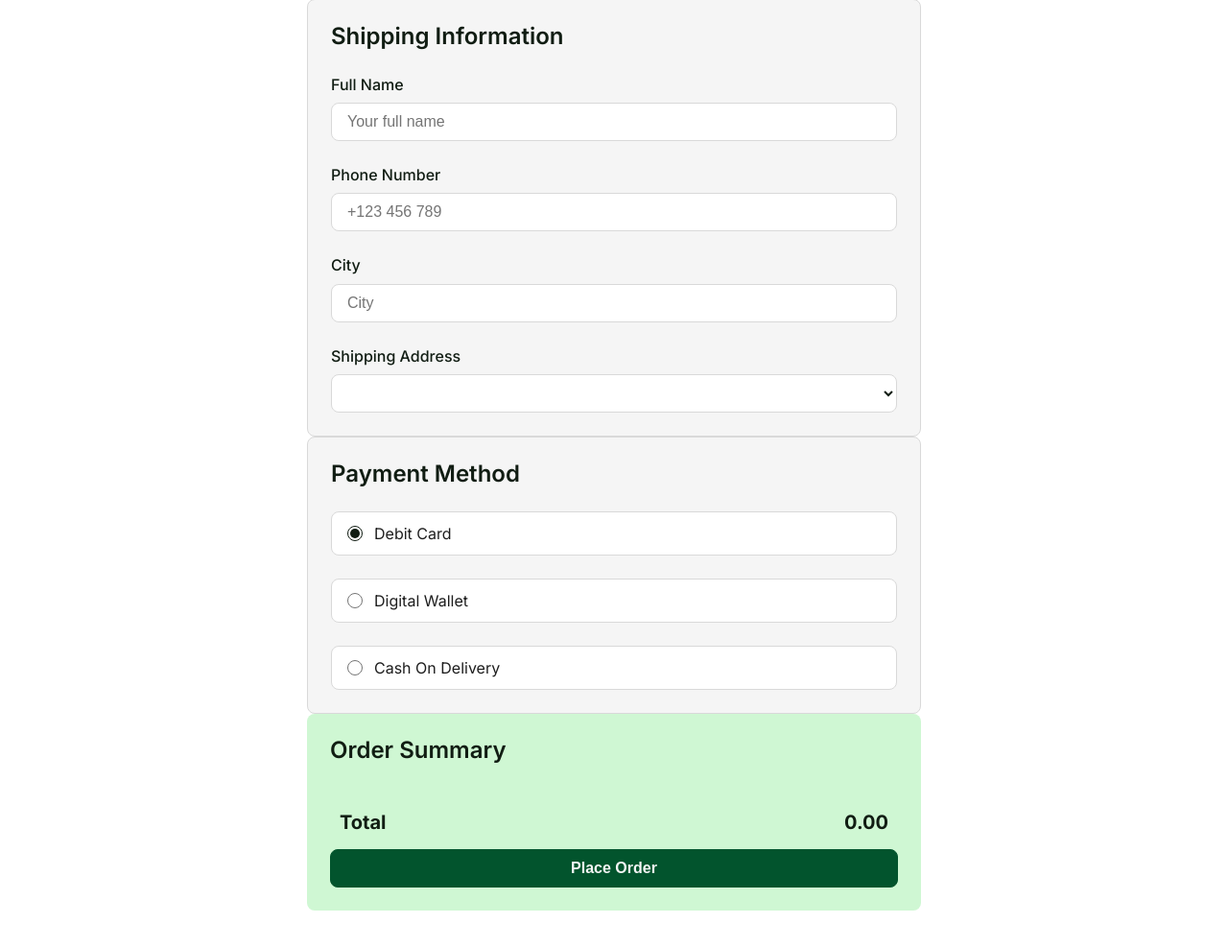
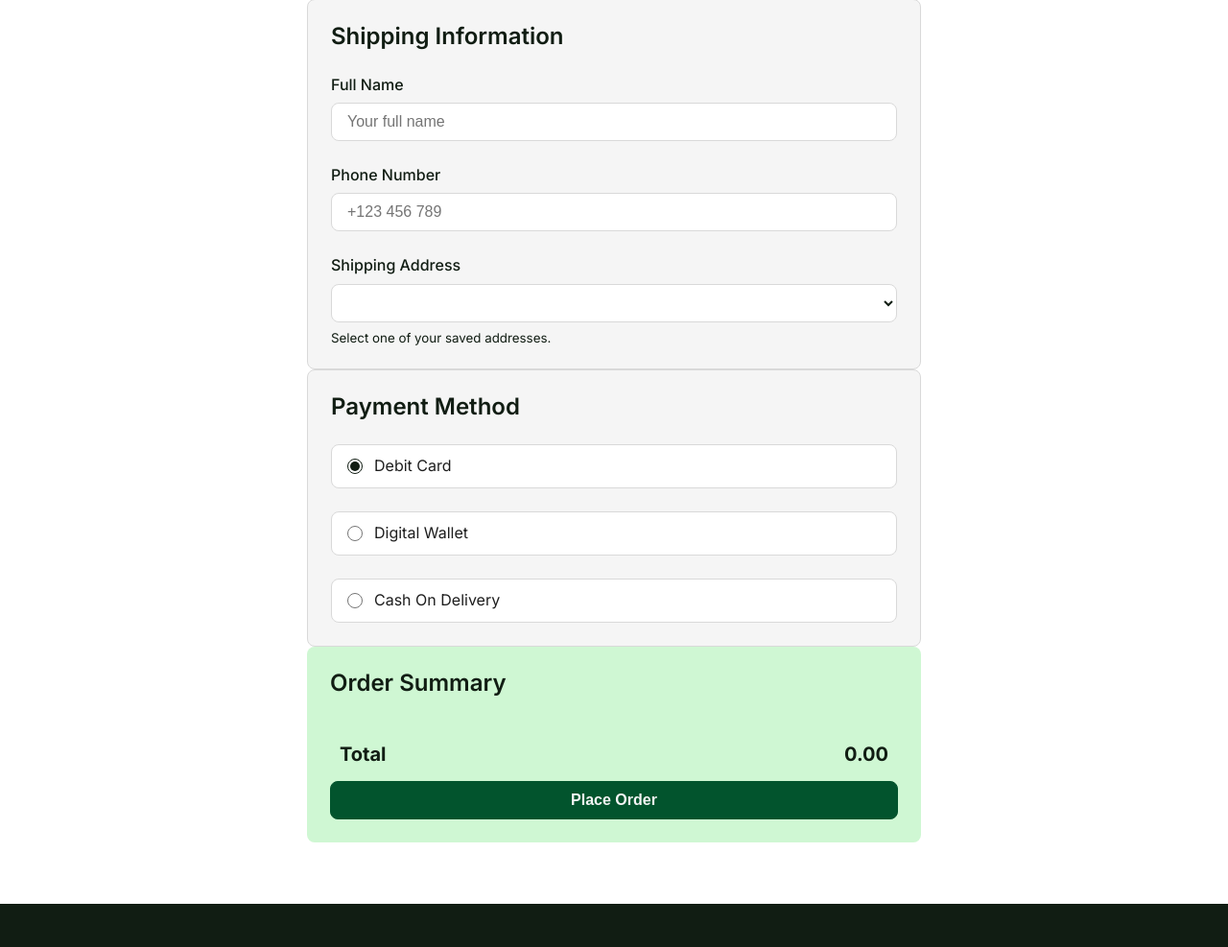
Before and after one commit to ru3aah/M3_Project, a Django app: template orders/templates/orders/checkout.html in a window 1280 px wide. Shown: the part 242-1229 px from the top of the page at 96% size. Run offline with Django 5.2, Linux system fonts and the light colour scheme; the template is opened without the code that fills it: values that come from a table or form of the project are taken from there, others are empty; tables that the repository leaves empty hold one stand-in row (values such as "Sample post"); lists and menus that the app fills with data are empty; parts of the project's set-up code (start-up, migrations or seed data) failed here and were passed over.

Commit message:
update checkout.html and checkout form

```diff
--- a/orders/templates/orders/checkout.html
+++ b/orders/templates/orders/checkout.html
@@ -12,6 +12,12 @@
 
         <form method="post" action="{% url 'orders:checkout' %}">
             {% csrf_token %}
+
+        {% if form.non_field_errors %}
+        <div class="error-text" style="margin-bottom:1rem;">
+          {% for e in form.non_field_errors %}{{ e }}{% if not forloop.last %}<br>{% endif %}{% endfor %}
+        </div>
+        {% endif %}
 
             <!-- Shipping Information -->
             <section class="checkout-section">
@@ -30,15 +36,14 @@
                 </div>
 
                 <div class="checkout-form-group">
-                    <label for="city">City</label>
-                    {{ form.city }}
-                    {{ form.city.errors }}
-                </div>
-
-                <div class="checkout-form-group">
                     <label for="address">Shipping Address</label>
                     {{ form.shipping_address }}
                     {{ form.shipping_address.errors }}
+                    {% if form.shipping_address.field.widget.attrs.disabled %}
+                        <small class="hint">No any address available. Add one in your profile.</small>
+                    {% else %}
+                        <small class="hint">Select one of your saved addresses.</small>
+                    {% endif %}
                 </div>
             </section>
 
```
